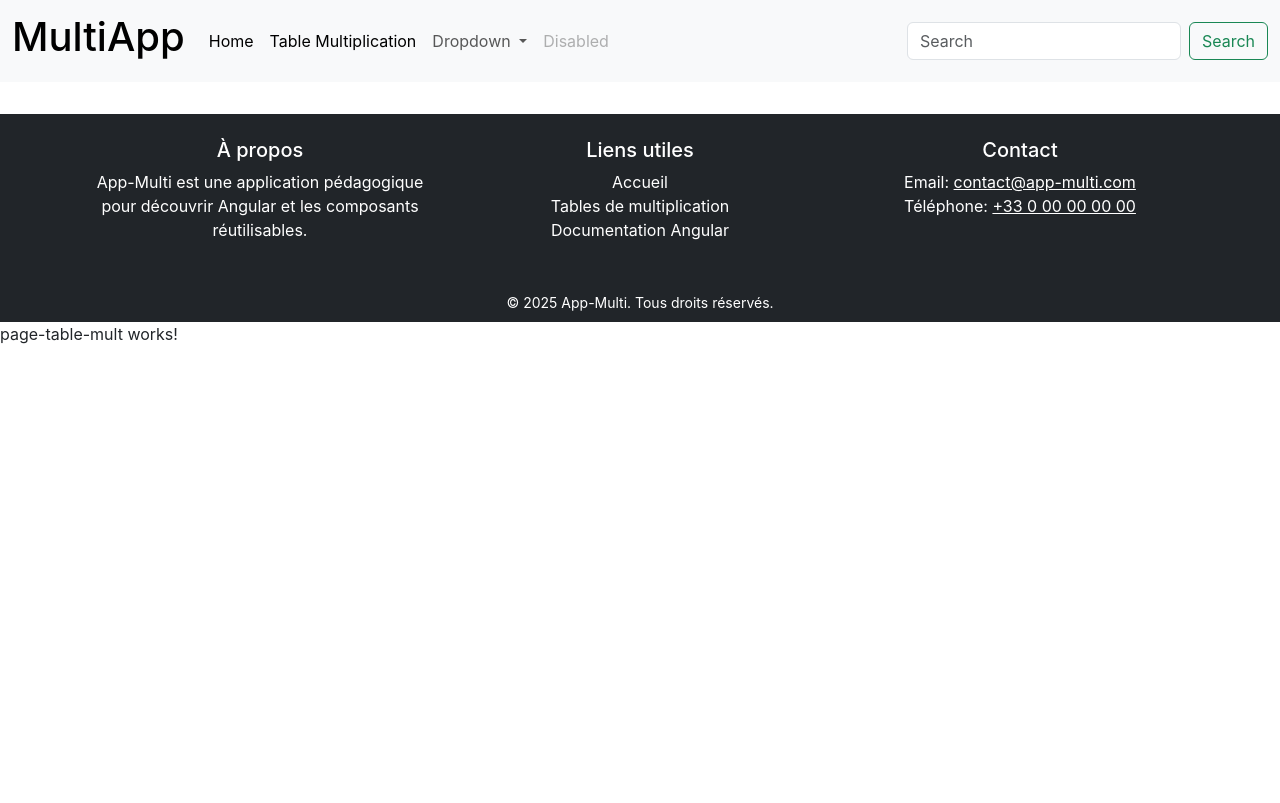
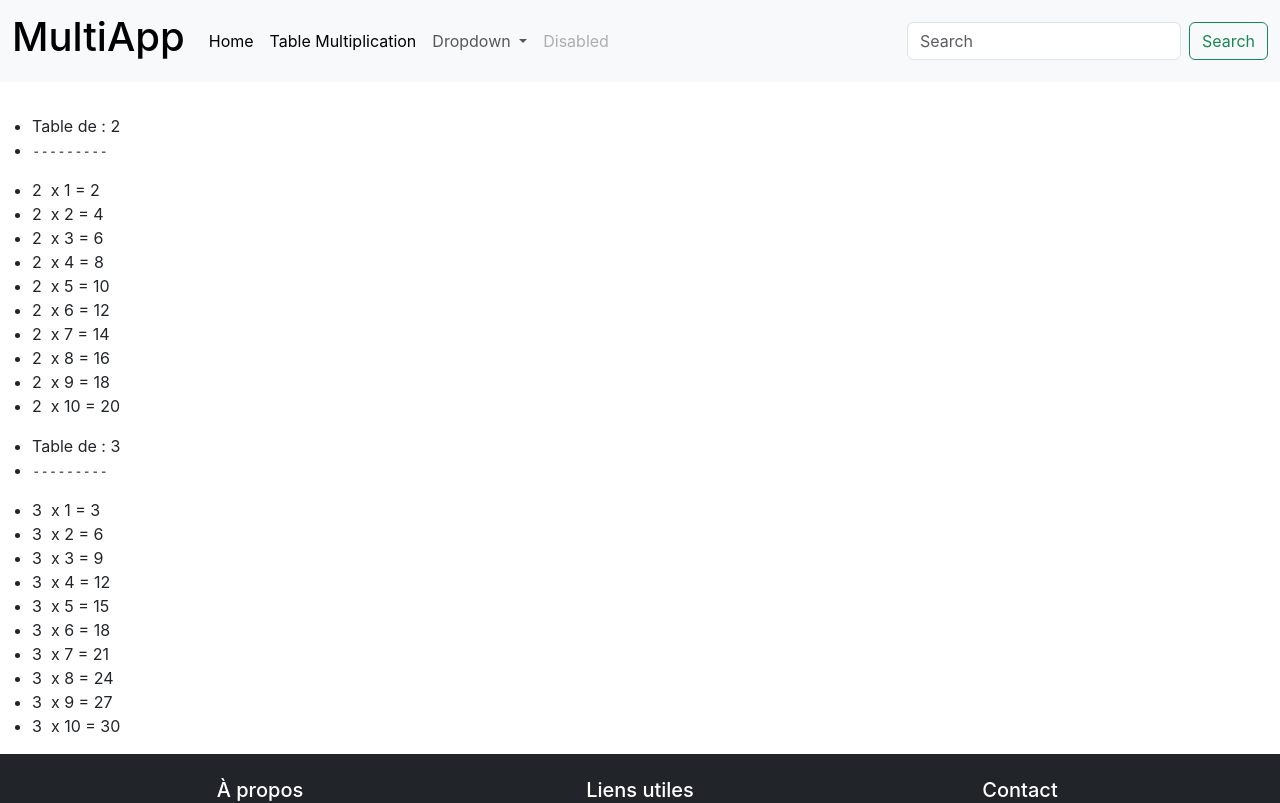
Before and after one commit to FilloyLuca/AppMulti_Angular, an Angular app: page /table-multiplication in a window 1280 px wide. Shown: the top 803 px of the page. Built offline with nearby package versions, Linux system fonts and the light colour scheme.

Commit message:
Ajout des tables sur la page web

```diff
--- a/src/app/app-module.ts
+++ b/src/app/app-module.ts
@@ -7,13 +7,15 @@ import { NgbModule } from '@ng-bootstrap/ng-bootstrap';
 import { Header } from './component/header/header';
 import { PageTableMult } from './page-table-mult/page-table-mult';
 import { Footer } from './component/footer/footer';
+import { TableMultiplication } from './component/table-multiplication/table-multiplication';
 
 @NgModule({
   declarations: [
     App,
     Header,
     PageTableMult,
-    Footer
+    Footer,
+    TableMultiplication
   ],
   imports: [
     BrowserModule,
--- a/src/app/app.html
+++ b/src/app/app.html
@@ -339,5 +339,6 @@
 <!-- * * * * * * * * * * * * * * * * * * * * * * * * * * * * * * * * -->
 <!-- * * * * * * * * * * End of Placeholder  * * * * * * * * * * * * -->
 <!-- * * * * * * * * * * * * * * * * * * * * * * * * * * * * * * * * -->
+
+<router-outlet></router-outlet>
 <app-footer>  </app-footer>
-<router-outlet></router-outlet>
--- /dev/null
+++ b/src/app/component/table-multiplication/table-multiplication.html
@@ -0,0 +1,13 @@
+<div class="box center-div">
+<ul class="align-left">
+<li>Table de : {{n}}</li>
+<li> <pre>---------</pre> </li>
+<li *ngFor="let item of [].constructor(10); let i = index">
+<span class="nmulti">{{n}}</span>
+<span>&nbsp;&nbsp;x </span>
+<span>{{i+1}}</span>
+<span> = </span>
+<span>{{n*(i+1)}}</span>
+</li>
+</ul>
+</div>
--- a/src/app/page-table-mult/page-table-mult.html
+++ b/src/app/page-table-mult/page-table-mult.html
@@ -1 +1,3 @@
-<p>page-table-mult works!</p>
+<app-table-multiplication></app-table-multiplication>
+
+<app-table-multiplication [n]="3"></app-table-multiplication>
```
Also changed, not shown: src/app/component/table-multiplication/table-multiplication.ts (added, +14 -0 lines), src/app/component/table-multiplication/table-multiplication.css (added), 1 other file (tests, documents, lock files or other folders).
